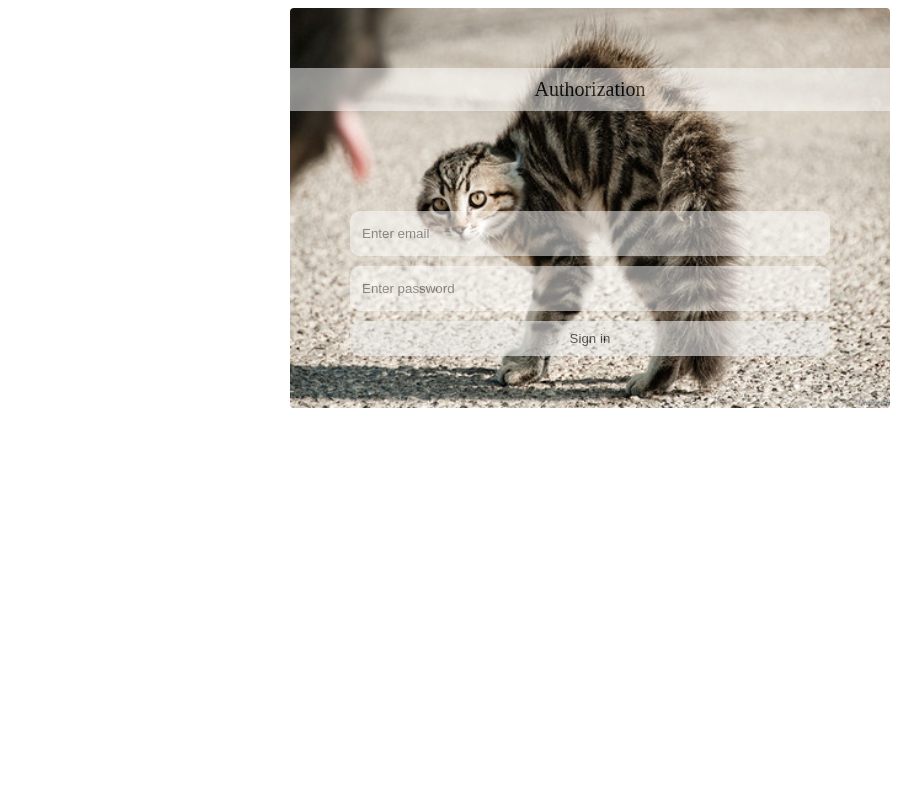
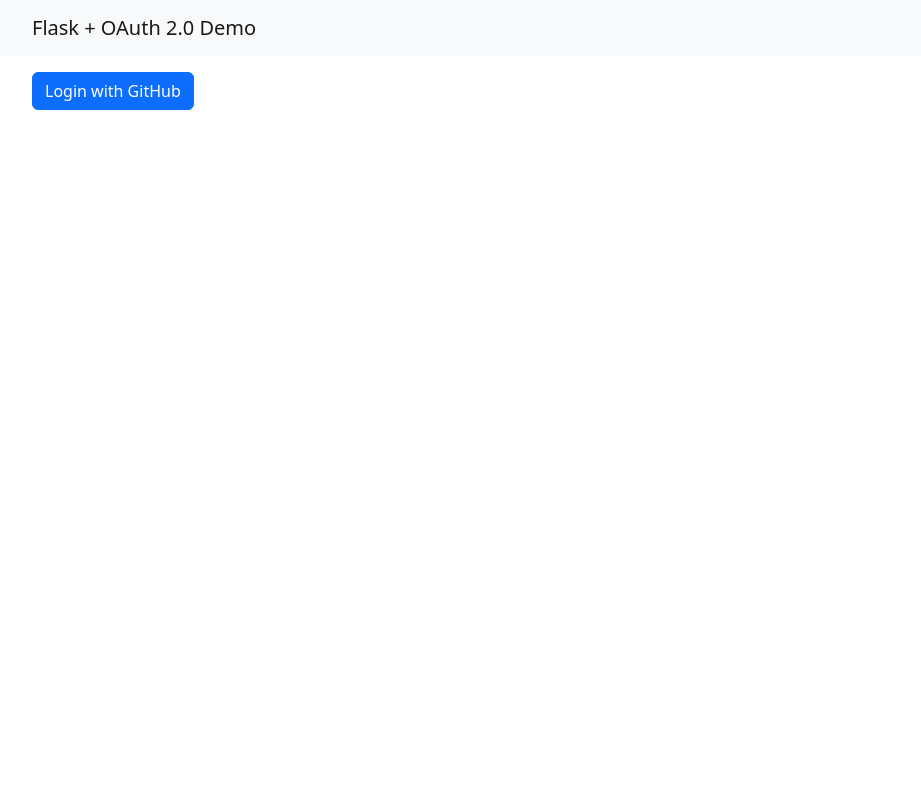
Before and after one commit to iga-marty/Emphasoft_test_task, a Flask app: page / in a window 1280 px wide. Shown: the whole page, without its empty margins (50-971 px from the left). Run offline with Flask 3, Linux system fonts and the light colour scheme.

Commit message:
added req, db; change index

```diff
--- a/app.py
+++ b/app.py
@@ -1,20 +1,24 @@
 import os
+import requests
+import secrets
 
 from random import randint
-
-from flask import Flask, render_template
+from dotenv import load_dotenv
+from urllib.parse import urlencode
+from flask import Flask, redirect, url_for, render_template, flash, session, current_app, request, abort
 from flask_apscheduler import APScheduler
-from dotenv import load_dotenv
-
+from flask_login import LoginManager, UserMixin, login_user, logout_user, current_user
+from flask_sqlalchemy import SQLAlchemy
 
 load_dotenv()
 
 app = Flask(__name__)
 
 app.config['SECRET_KEY'] = 'top secret!'
-
 app.config['SQLALCHEMY_DATABASE_URI'] = 'sqlite:///db.sqlite'
 app.config['OAUTH2_PROVIDERS'] = {
+    # GitHub OAuth 2.0 documentation:
+    # https://docs.github.com/en/apps/oauth-apps/building-oauth-apps/authorizing-oauth-apps
     'github': {
         'client_id': os.environ.get('GITHUB_CLIENT_ID'),
         'client_secret': os.environ.get('GITHUB_CLIENT_SECRET'),
@@ -25,12 +29,24 @@ app.config['OAUTH2_PROVIDERS'] = {
             'email': lambda json: json[0]['email'],
         },
         'scopes': ['user:email'],
-    },
+    }
 }
 
+db = SQLAlchemy(app)
+login = LoginManager(app)
+login.login_view = 'index'
 
-def get_app():
-    return app
+
+class User(UserMixin, db.Model):
+    __tablename__ = 'users'
+    id = db.Column(db.Integer, primary_key=True)
+    username = db.Column(db.String(64), nullable=False)
+    email = db.Column(db.String(64), nullable=True)
+
+
+@login.user_loader
+def load_user(id):
+    return db.session.get(User, int(id))
 
 
 @app.route('/')
@@ -38,26 +54,116 @@ def index():
     return render_template('index.html')
 
 
-@app.route('/home')
-def home_page():
-    return str(app.config.get('PASSED_VALUE'))
+@app.route('/logout')
+def logout():
+    logout_user()
+    flash('You have been logged out.')
+    return redirect(url_for('index'))
 
 
-@app.route('/git-webhook')
-def git_webhook():
-    pass
+@app.route('/authorize/<provider>')
+def oauth2_authorize(provider):
+    if not current_user.is_anonymous:
+        return redirect(url_for('index'))
+
+    provider_data = current_app.config['OAUTH2_PROVIDERS'].get(provider)
+    if provider_data is None:
+        abort(404)
+
+    # generate a random string for the state parameter
+    session['oauth2_state'] = secrets.token_urlsafe(16)
+
+    # create a query string with all the OAuth2 parameters
+    qs = urlencode({
+        'client_id': provider_data['client_id'],
+        'redirect_uri': url_for('oauth2_callback', provider=provider,
+                                _external=True),
+        'response_type': 'code',
+        'scope': ' '.join(provider_data['scopes']),
+        'state': session['oauth2_state'],
+    })
+
+    # redirect the user to the OAuth2 provider authorization URL
+    return redirect(provider_data['authorize_url'] + '?' + qs)
+
+
+@app.route('/callback/<provider>')
+def oauth2_callback(provider):
+    if not current_user.is_anonymous:
+        return redirect(url_for('index'))
+
+    provider_data = current_app.config['OAUTH2_PROVIDERS'].get(provider)
+    if provider_data is None:
+        abort(404)
+
+    # if there was an authentication error, flash the error messages and exit
+    if 'error' in request.args:
+        for k, v in request.args.items():
+            if k.startswith('error'):
+                flash(f'{k}: {v}')
+        return redirect(url_for('index'))
+
+    # make sure that the state parameter matches the one we created in the
+    # authorization request
+    if request.args['state'] != session.get('oauth2_state'):
+        abort(401)
+
+    # make sure that the authorization code is present
+    if 'code' not in request.args:
+        abort(401)
+
+    # exchange the authorization code for an access token
+    response = requests.post(provider_data['token_url'], data={
+        'client_id': provider_data['client_id'],
+        'client_secret': provider_data['client_secret'],
+        'code': request.args['code'],
+        'grant_type': 'authorization_code',
+        'redirect_uri': url_for('oauth2_callback', provider=provider,
+                                _external=True),
+    }, headers={'Accept': 'application/json'})
+    if response.status_code != 200:
+        abort(401)
+    oauth2_token = response.json().get('access_token')
+    if not oauth2_token:
+        abort(401)
+
+    # use the access token to get the user's email address
+    response = requests.get(provider_data['userinfo']['url'], headers={
+        'Authorization': 'Bearer ' + oauth2_token,
+        'Accept': 'application/json',
+    })
+    if response.status_code != 200:
+        abort(401)
+    email = provider_data['userinfo']['email'](response.json())
+
+    # find or create the user in the database
+    user = db.session.scalar(db.select(User).where(User.email == email))
+    if user is None:
+        user = User(email=email, username=email.split('@')[0])
+        db.session.add(user)
+        db.session.commit()
+
+    # log the user in
+    login_user(user)
+    return redirect(url_for('index'))
+
+
+with app.app_context():
+    db.create_all()
+
+
+# @app.route('/home')
+# def home_page():
+#     return str(app.config.get('PASSED_VALUE'))
 
 
 def passed_value_fabrication():
     value = randint(1, 999)
     app.config['PASSED_VALUE'] = value
-    print(value)
-
 
 
 if __name__ == '__main__':
     app.run(debug=True)
-
 
 passed_value_fabrication()
 
--- a/static/style.css
+++ /dev/null
@@ -1,63 +0,0 @@
-.form_auth_block{
-    width: 600px;
-    height: 400px;
-    margin: 0 auto;
-    background: url(101084_800.jpg);
-    background-size: cover;
-    border-radius: 4px;
-}
-.form_auth_block_content{
-  padding-top: 5%;
-}
-.form_auth_block_head_text{
-    display: block;
-    text-align: center;
-    padding: 10px;
-    margin-top: 30px;
-    margin-bottom: 100;
-    font-size: 20px;
-    font-weight: 300;
-    background: #ffffff;
-    opacity: 0.5;
-}
-.form_auth_block label{
-    display: block;
-    text-align: center;
-    padding: 10px;
-    background: #ffffff;
-    opacity: 0.1;
-    font-weight: 600;
-    margin-bottom: 10px;
-    margin-top: 10px;
-}
-.form_auth_block input{
-  display: block;
-  margin: 10 auto;
-  width: 80%;
-  height: 45px;
-  border-radius: 10px;
-  border:none;
-  outline: none;
-  opacity: 0.5
-}
-input:focus {
-  color: #000000;
-  border-radius: 10px;
-  border: 2px solid #436fea;
-}
-.form_auth_button{
-    display: block;
-    width: 80%;
-    margin: 0 auto;
-    margin-top: 10px;
-    border-radius: 10px;
-    height: 35px;
-    border: none;
-    cursor: pointer;
-    opacity: 0.6;
-
-}
-::-webkit-input-placeholder {color:#3f3f44; padding-left: 10px;} // Это стили для placeholder
-::-moz-placeholder          {color:#3f3f44; padding-left: 10px;} // Это стили для placeholder
-:-moz-placeholder           {color:#3f3f44; padding-left: 10px;} // Это стили для placeholder
-:-ms-input-placeholder      {color:#3f3f44; padding-left: 10px;} // Это стили для placeholder
--- a/templates/index.html
+++ b/templates/index.html
@@ -1,16 +1,34 @@
-<head>
-  <link rel="stylesheet" href="{{ url_for('static', filename='style.css') }}">
-</head>
-
-<div class="form_auth_block">
-  <div class="form_auth_block_content">
-    <p class="form_auth_block_head_text">Authorization</p>
-    <form class="form_auth_style" action="#" method="post">
-<!--      <label>Enter email</label>-->
-      <input type="email" name="auth_email" placeholder="Enter email" required >
-<!--      <label>Enter password</label>-->
-      <input type="password" name="auth_pass" placeholder="Enter password" required >
-      <button class="form_auth_button" type="submit" name="form_auth_submit">Sign in</button>
-    </form>
-  </div>
-</div>
+<html>
+  <head>
+    <title>Authorization</title>
+    <link href="https://cdn.jsdelivr.net/npm/bootstrap@5.2.3/dist/css/bootstrap.min.css" rel="stylesheet" integrity="sha384-rbsA2VBKQhggwzxH7pPCaAqO46MgnOM80zW1RWuH61DGLwZJEdK2Kadq2F9CUG65" crossorigin="anonymous">
+  </head>
+  <body>
+    <nav class="navbar navbar-expand-lg bg-light">
+      <div class="container">
+        <a class="navbar-brand" href="#">Flask + OAuth 2.0 Demo</a>
+      </div>
+    </nav>
+    <div class="container mt-3">
+      {% with messages = get_flashed_messages() %}
+        {% if messages %}
+          <div class="alert alert-info" role="alert">
+          {% for message in messages %}
+            {{ message }}<br>
+          {% endfor %}
+          </div>
+        {% endif %}
+      {% endwith %}
+      {% if current_user.is_authenticated %}
+        <h2>Hi, {{ current_user.username }}!</h2>
+        <p>
+          <a class="btn btn-primary" href="{{ url_for('logout') }}">Logout</a>
+        </p>
+      {% else %}
+        <p>
+          <a class="btn btn-primary" href="{{ url_for('oauth2_authorize', provider='github') }}">Login with GitHub</a>
+        </p>
+      {% endif %}
+    </div>
+  </body>
+</html>
```
Also changed, not shown: authoriz.py (deleted, +0 -24 lines), db.py (deleted, +0 -21 lines), requirements.txt (added, +18 -0 lines), static/101084_800.jpg (deleted).
